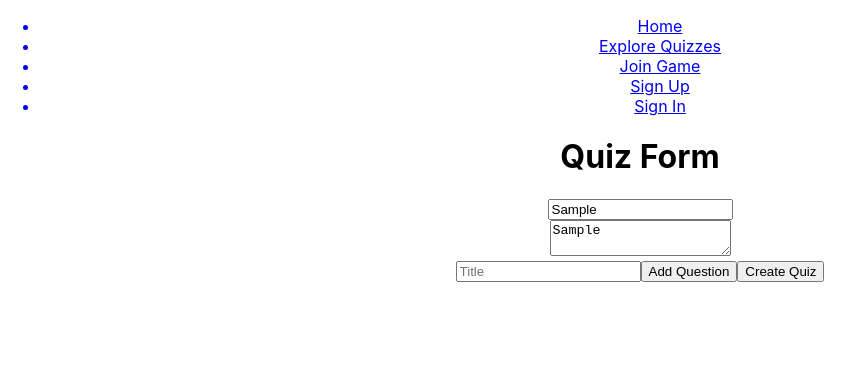
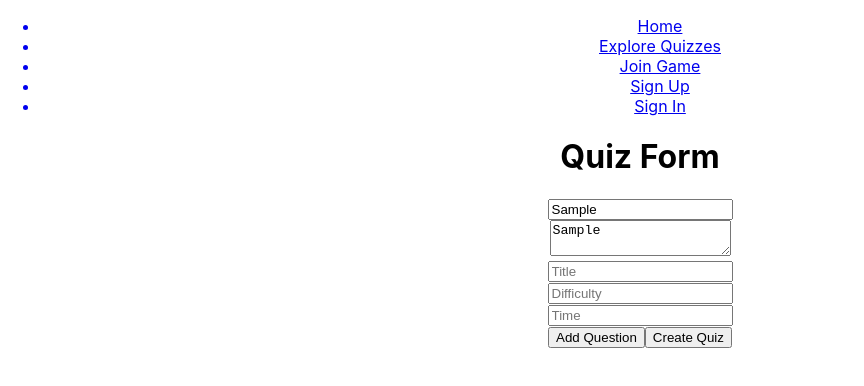
Before and after one commit to alexanderchao123/kwizit-frontend, a React (Create React App) app: page /quizzes/new in a window 1280 px wide. Both pictures are taken after typing "Sample", "Sample" into the empty fields and a click on the button "Add Question". Shown: the top 386 px of the page, without its empty margins (0-864 px from the left). Built offline with nearby package versions, Linux system fonts and the light colour scheme.

Commit message:
create questionChangeHandler and pass it to QuestionNew child component

```diff
--- a/src/components/questions/QuestionNew.js
+++ b/src/components/questions/QuestionNew.js
@@ -1,10 +1,16 @@
 import React, { Component, Fragment } from 'react'
 
 class QuestionNew extends Component {
+  changeHandler = (event) => {
+    this.props.questionChangeHandler(event, this.props.index)
+  }
+
   render() {
     return(
       <Fragment>
-        <input type="text" name="title" placeholder="Title"/>
+        <div><input type="text" name="title" placeholder="Title" value={this.props.title} onChange={this.changeHandler}/></div>
+        <div><input type="text" name="difficulty" placeholder="Difficulty" value={this.props.difficulty} onChange={this.changeHandler}/></div>
+        <div><input type="text" name="time" placeholder="Time" value={this.props.time} onChange={this.changeHandler}/></div>
       </Fragment>
     )
   }
--- a/src/components/quizzes/QuizNew.js
+++ b/src/components/quizzes/QuizNew.js
@@ -15,7 +15,7 @@ class QuizNew extends Component {
     return {
       title: "",
       difficulty: "",
-      time: 30,
+      time: 30
     }
   }
 
@@ -26,10 +26,23 @@ class QuizNew extends Component {
     })
   }
 
+  removeQuestion = () => {}
+
   changeHandler = (event) => {
     this.setState({
       [event.target.name]: event.target.value
     })
+  }
+
+  questionChangeHandler = (event, index) => {
+    let questions = this.state.questions_attributes.map((question, questionIndex) => {
+      return (questionIndex === index) ? ({...question, [event.target.name]: event.target.value}) : (question)
+    })
+    this.setState({questions_attributes: questions})
+  }
+
+  choiceChangeHandler = (event) => {
+
   }
 
   clickHandler = (event) => {
@@ -57,7 +70,7 @@ class QuizNew extends Component {
 
   render() {
     let questions = this.state.questions_attributes.map((question, index) => {
-      return <QuestionNew key={index} question={question} />
+      return <QuestionNew key={index} index={index} question={question} questionChangeHandler={this.questionChangeHandler}/>
     })
 
     return(
```
